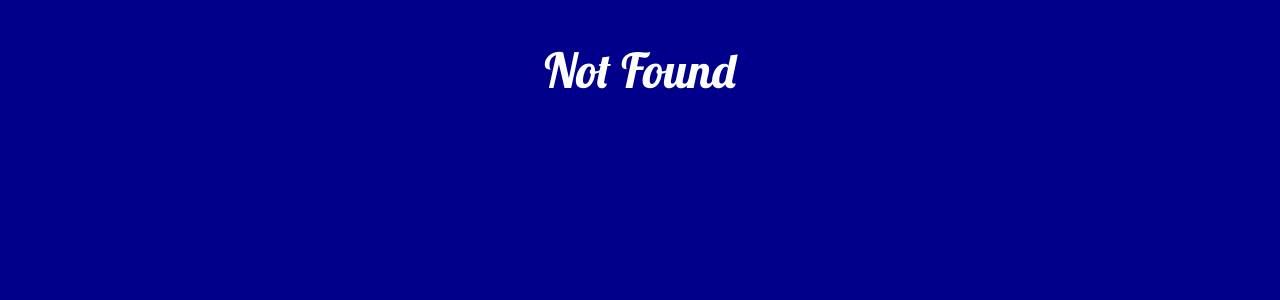
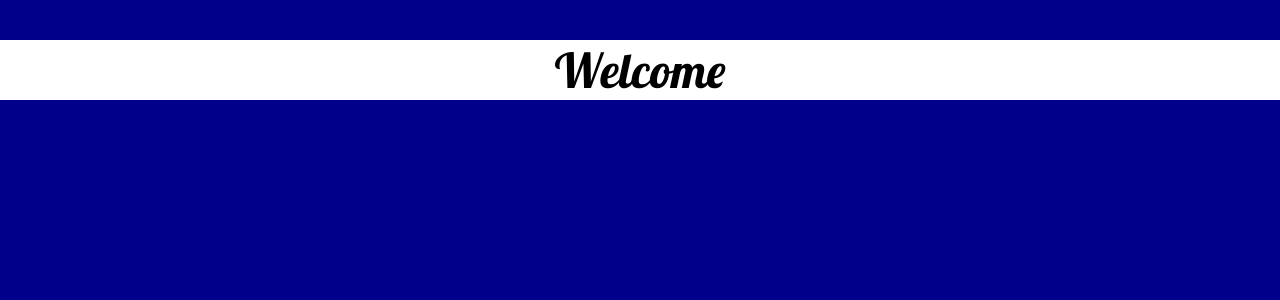
Before and after one commit to MakowskiHubert/react-patterns-app, a React (Create React App) app: page /hoc in a window 1280 px wide. Shown: the top 300 px of the page. Built offline with nearby package versions, Linux system fonts and the light colour scheme.

Commit message:
add hoc pattern

```diff
--- a/src/App.js
+++ b/src/App.js
@@ -4,12 +4,13 @@ import Container from './components/Container';
 import { NotFound } from './components/NotFound';
 import { CompoundComponents } from './components/patterns/CompoundComponents/CompoundComponents';
 import { RenderProps } from './components/patterns/RenderProps/RenderProps';
+import HOC from './components/patterns/HigherOrderComponent/HOC';
 
 const App = () => (
 	<Router>
 		<Switch>
 			<Route path="/" exact component={Container}/>
-			<Route path="/hoc" component={NotFound}/>
+			<Route path="/hoc" component={HOC}/>
 			<Route path="/render-props" component={RenderProps}/>
 			<Route path="/compound-components" component={CompoundComponents}/>
 			<Route path="*" component={NotFound}/>
--- /dev/null
+++ b/src/components/patterns/HigherOrderComponent/HOC.js
@@ -0,0 +1,17 @@
+import React, { Component } from 'react';
+
+import { Wrapper } from '../../Wrapper';
+import { withGreeting } from './withGreeting';
+
+class HOC extends Component {
+	render() {
+		const { name } = this.props;
+		console.log(this.props);
+
+		return (
+			<Wrapper>{name}</Wrapper>
+		);
+	}
+}
+
+export default withGreeting(HOC);
--- /dev/null
+++ b/src/components/patterns/HigherOrderComponent/withGreeting.js
@@ -0,0 +1,14 @@
+import React from 'react';
+
+export const withGreeting = Component =>
+	class extends React.Component {
+		state = {
+			name: 'Welcome'
+		};
+
+		render() {
+			const { name } = this.state;
+
+			return <Component name={name}/>;
+		}
+	};
```
